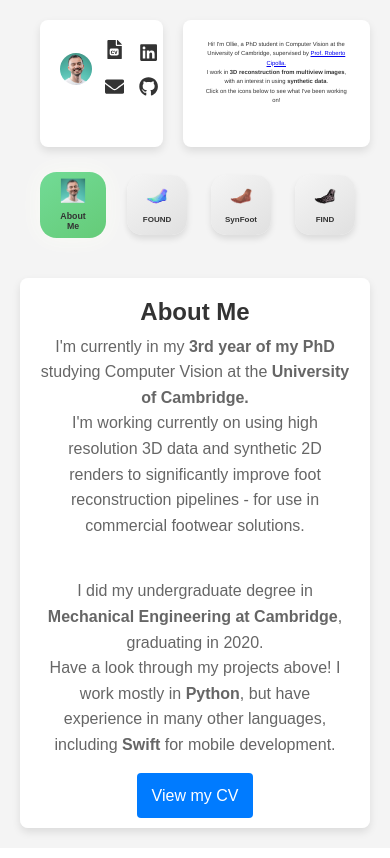
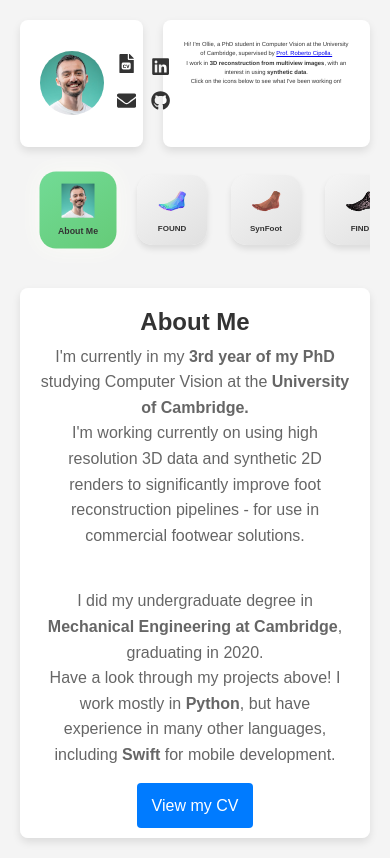
Before and after one commit to OllieBoyne/ollieboyne.github.io, a React (Create React App) app: page / in a window 390 px wide. Built offline with nearby package versions, Linux system fonts and the light colour scheme.

Commit message:
Better sizing

```diff
--- a/src/components/contactBar.css
+++ b/src/components/contactBar.css
@@ -10,16 +10,9 @@
   height: 100%;
   margin: 20px;
   display: flex;
-  flex-direction: column;
+  flex-direction: row;
   align-items: center;
-}
-
-.toprow-container {
-  display: flex;
-  align-items: center; /* Align items vertically */
-  justify-content: flex-start; /* Start alignment horizontally */
-  width: 100%;
-  margin-bottom: 1rem;
+  margin-left: 0px;
 }
 
 .headshot-name-icons-container {
@@ -125,9 +118,9 @@
     font-size: 1vw; /* Adjust based on current size */
   }
 
-  .headshot {
+  /* .headshot {
     height: 2rem;
-  }
+  } */
 
   .contact-icon {
     font-size: 1.2rem; /* Smaller icons for smaller screens */
--- a/src/components/icon.css
+++ b/src/components/icon.css
@@ -34,8 +34,10 @@
 
 .icon-image {
   width: 80%;
-  aspect-ratio: 1/1;
+  object-fit: contain;
   margin-bottom: 0.5rem;
+  flex-grow: 1;
+  min-height: 80%;
 }
 
 .icon-text {
@@ -43,4 +45,5 @@
   font-size: var(--icon-font-size);
   font-weight: bold;
   text-align: center;
+  flex-grow: 1;
 }
--- a/src/components/iconGrid.css
+++ b/src/components/iconGrid.css
@@ -21,7 +21,7 @@
 
 @media (max-width: 600px) {
   :root {
-    --icon-size: 60px; /* Smaller icon size for smaller screens */
+    --icon-size: 70px; /* Smaller icon size for smaller screens */
     --icon-font-size: 0.5rem;
   }
 
```
